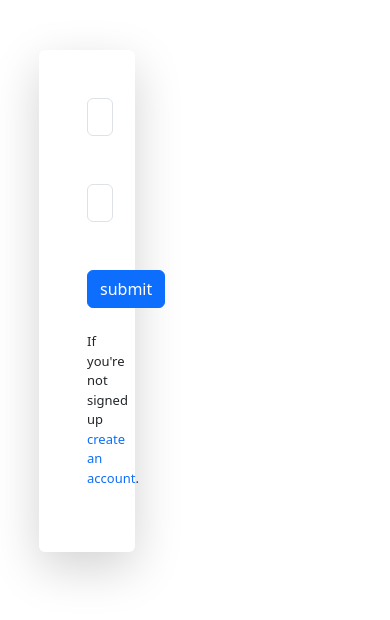
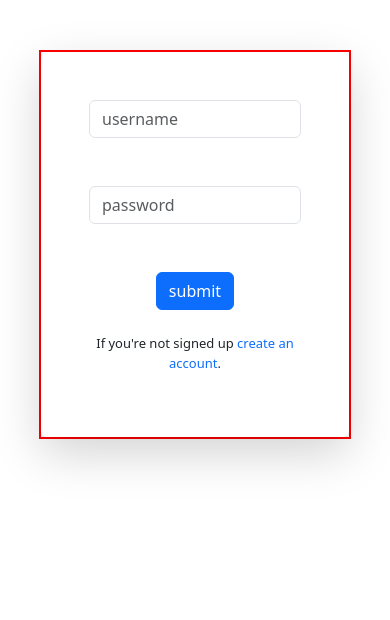
Before and after one commit to einstein2306/recipes, a Django app: page /login in a window 390 px wide. Shown: the top 620 px of the page. Run offline with Django 5.2, Linux system fonts and the light colour scheme.

Commit message:
media quiery

```diff
--- a/recipe/static/recipe/login.css
+++ b/recipe/static/recipe/login.css
@@ -12,8 +12,13 @@
 
 @media (max-width: 768px) {
     .change{
-        width:20%;
-        margin-left:10%;
+        width: 80%; /* Adjusted for better responsiveness */
+        margin-left: 10%;
     }
+}
 
+@media (max-width: 768px) {
+    .change {
+        border: 2px solid red; /* Debugging aid */
+    }
 }
```
